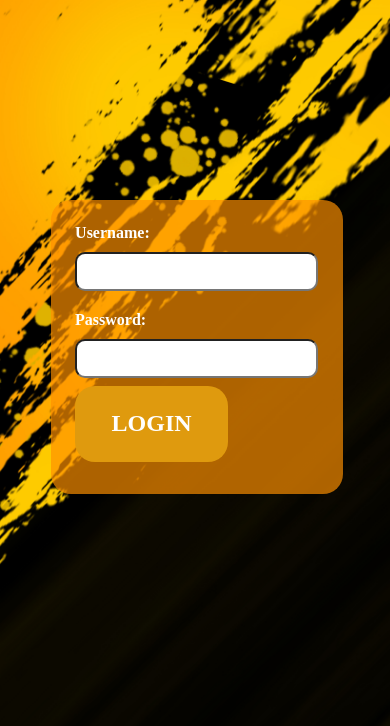
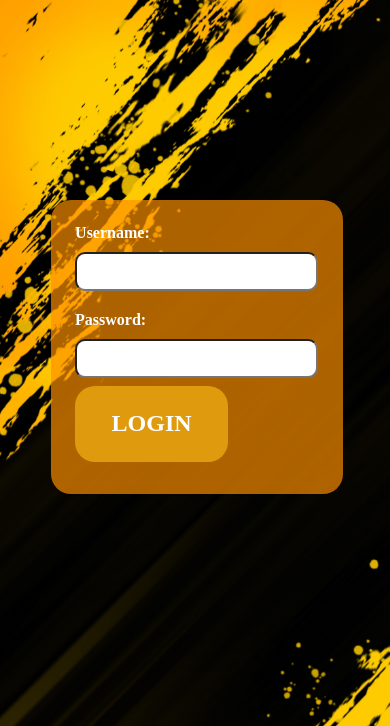
Before and after one commit to Prashanth003007/LeoCallTaxi, a Django app: page /adminlogin/ in a window 390 px wide. Shown: the top 726 px of the page. Run offline with Django 4.2, Linux system fonts and the light colour scheme.

Commit message:
added dynamic background for mobile and desktop view

```diff
--- a/static/styles/AdminLogin.css
+++ b/static/styles/AdminLogin.css
@@ -2,6 +2,7 @@ body {
     overflow: hidden;
     width: 100%;
     height: 100%;
+    background-image: url("/static/images/desktop_backgroud.jpg");
     margin: 0;
     padding: 0;
     background-size: cover;
@@ -91,6 +92,9 @@ background-color: #e3a52a; /* Change the submit button background color on hover
     background-color: #df9a0e;
   }
 @media (max-width:940px){
+    body{
+        background-image: url("/static/images/mobile_view.jpg");
+    }
  .images{
   display: none;
  }
--- a/static/styles/admin_home.css
+++ b/static/styles/admin_home.css
@@ -1,5 +1,6 @@
 body {
   overflow: hidden;
+  background-image: url("/static/images/desktop_backgroud.jpg");
   width: 100%;
   height: 100%;
   margin: 0;
@@ -150,7 +151,9 @@ body {
 
 */
 @media (max-width: 480px) {
-
+  body{
+    background-image: url("/static/images/mobile_view.jpg");
+  }
 
   .frame1{
     margin-top: -40em;
--- a/static/styles/booked.css
+++ b/static/styles/booked.css
@@ -13,7 +13,7 @@ html {
 }
 
 body {
-
+    background-image: url("/static/images/desktop_backgroud.jpg");
     position: absolute;
     width: 100%;
     height: 100%;
@@ -157,6 +157,9 @@ body {
 
 /* responsive media query start */
 @media (max-width: 991px) {
+    body{
+        background-image: url("/static/images/desktop_backgroud.jpg");
+    }
     .max-width {
         padding: 0 50px;
     }
--- a/static/styles/bookingstyle.css
+++ b/static/styles/bookingstyle.css
@@ -71,6 +71,7 @@
     height: 100%;
     margin: 0;
     padding: 0;
+      background-image: url("/static/images/desktop_backgroud.jpg");
     background-size: cover;
     background-repeat: no-repeat;
     background-attachment: fixed;
@@ -234,6 +235,7 @@ margin: auto;
 
 @media (max-width:900px) {
     body{
+        background-image: url("/static/images/mobile_view.jpg");
         position: relative;
         overflow: scroll;
     }
--- a/static/styles/contactdev.css
+++ b/static/styles/contactdev.css
@@ -51,6 +51,7 @@
 }
 body {
   overflow: hidden;
+  background-image: url("/static/images/desktop_backgroud.jpg");
   width: 100%;
   height: 100%;
   margin: 0;
@@ -102,6 +103,9 @@ body {
     }
 
     @media (max-width: 900px) {
+      body{
+          background-image: url("/static/images/mobile_view.jpg");
+      }
       .overlap-group{
         margin-top: 100%;
         height: 50%;
--- a/static/styles/otpview.css
+++ b/static/styles/otpview.css
@@ -1,4 +1,5 @@
 body{
+  background-image: url("/static/images/desktop_backgroud.jpg");
   width: 100%;
   height: 100%;
   background-repeat: no-repeat;
@@ -47,7 +48,8 @@ body{
 
 @media (max-width: 700px) {
   body{
-    width: 100%;
+    background-image: url("/static/images/mobile_view.jpg");
+    width:100%;
     height: 100%;
     background-repeat: no-repeat;
     background-size:cover;
--- a/static/styles/style1.css
+++ b/static/styles/style1.css
@@ -13,7 +13,7 @@ html {
 }
 
 body {
-
+    background-image: url("/static/images/desktop_backgroud.jpg");
     position: absolute;
     width: 100%;
     height: 100%;
@@ -175,6 +175,9 @@ body {
 }
 
 @media (max-width: 945px) {
+    body{
+        background-image: url("/static/images/mobile_view.jpg");
+    }
     .menu-btn {
         display: block;
         z-index: 999;
--- a/templates/about.html
+++ b/templates/about.html
@@ -21,7 +21,7 @@
   font-weight: 700;
 }
 </style>
-<body background='{% static 'images/desktop_backgroud.jpg' %}'>
+<body>
     <div class="main">
     <div>
     <div class="admin-navbar">
--- a/templates/admin_home.html
+++ b/templates/admin_home.html
@@ -6,7 +6,7 @@
          <link rel="stylesheet" type="text/css" href="{% static 'styles/admin_home.css'%}">
         <link rel="stylesheet" href="https://cdnjs.cloudflare.com/ajax/libs/font-awesome/5.15.3/css/all.min.css">
     </head>
-  <body background="{% static 'images/desktop_backgroud.jpg' %}">
+  <body>
     <div class="main-frame">
        <div class="admin-navbar">
          <div class="div">Home</div>
--- a/templates/adminlogin.html
+++ b/templates/adminlogin.html
@@ -7,7 +7,7 @@
     <link rel="stylesheet" type="text/css" href="{% static 'styles/AdminLogin.css'%}">
     <title>Document</title>
 </head>
-<body background="{% static 'images/desktop_backgroud.jpg' %}">
+<body>
 <div class="mainframe">
   <div class="frame1">
     <div class="images">
--- a/templates/booked.html
+++ b/templates/booked.html
@@ -13,7 +13,7 @@
     <script src="https://cdnjs.cloudflare.com/ajax/libs/OwlCarousel2/2.3.4/owl.carousel.min.js"></script>
     <link rel="stylesheet" href="https://cdnjs.cloudflare.com/ajax/libs/OwlCarousel2/2.3.4/assets/owl.carousel.min.css">
 </head>
-<body background = "{% static 'images/desktop_backgroud.jpg' %}">
+<body>
     <nav class="navbar">
         <div class="max-width">
             <ul class="menu">
--- a/templates/booking.html
+++ b/templates/booking.html
@@ -16,7 +16,7 @@
 
     <title>Document</title>
 </head>
-<body  background = "{% static 'images/desktop_backgroud.jpg' %}">
+<body>
 <div class="main">
     <div>
     <nav class="navbar">
--- a/templates/contactdev.html
+++ b/templates/contactdev.html
@@ -12,7 +12,7 @@
     <link rel="stylesheet" href="https://cdnjs.cloudflare.com/ajax/libs/OwlCarousel2/2.3.4/assets/owl.carousel.min.css">
   </head>
 
-  <body background="D:\LeoCallTaxi\static\images\desktop_backgroud.jpg">
+  <body>
     <div class="main-frame">
       <nav class="navbar">
         <div class="max-width">
--- a/templates/joinus.html
+++ b/templates/joinus.html
@@ -13,7 +13,7 @@
     <script src="https://cdnjs.cloudflare.com/ajax/libs/OwlCarousel2/2.3.4/owl.carousel.min.js"></script>
     <link rel="stylesheet" href="https://cdnjs.cloudflare.com/ajax/libs/OwlCarousel2/2.3.4/assets/owl.carousel.min.css">
 </head>
-<body background = "{% static 'images/desktop_backgroud.jpg' %}">
+<body>
     <nav class="navbar">
         <div class="max-width">
             <ul class="menu">
--- a/templates/otpview.html
+++ b/templates/otpview.html
@@ -7,7 +7,7 @@
     <link rel="stylesheet" type="text/css" href="{% static 'styles/otpview.css'%}">
 </head>
 
-<body background="D:\LeoCallTaxi\static\images\desktop_backgroud.jpg">
+<body>
     <center>
         <div class = "MainFrame">
             <div class ="Frame1">
--- a/templates/user_home.html
+++ b/templates/user_home.html
@@ -11,7 +11,7 @@ body {
     height: 100%;
     margin: 0;
     padding: 0;
-    background-image: '{% static 'images/desktop_backgroud.jpg' %}';
+    background-image: url("/static/images/desktop_backgroud.jpg");
     background-size: cover;
     background-repeat: no-repeat;
     background-attachment: fixed;
@@ -187,7 +187,7 @@ align-content: center;
     overflow: scroll;
     margin: 0;
     padding: 0;
-    background-image: '{% static 'images/mobile_view.jpg' %}';
+    background-image: url("/static/images/mobile_view.jpg");
     background-size: cover;
     background-repeat: no-repeat;
     background-attachment: fixed;
```
